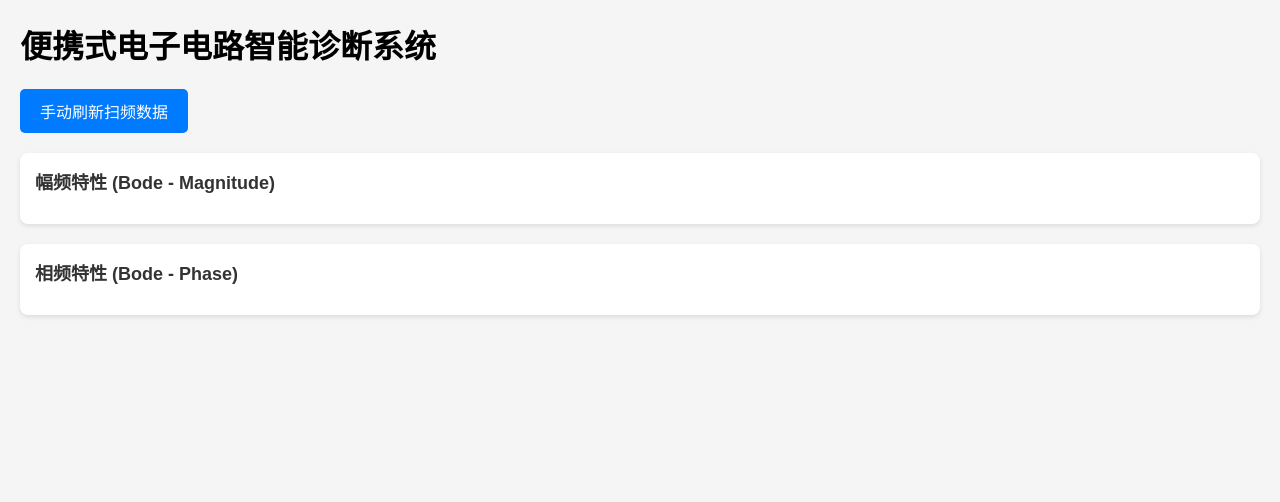
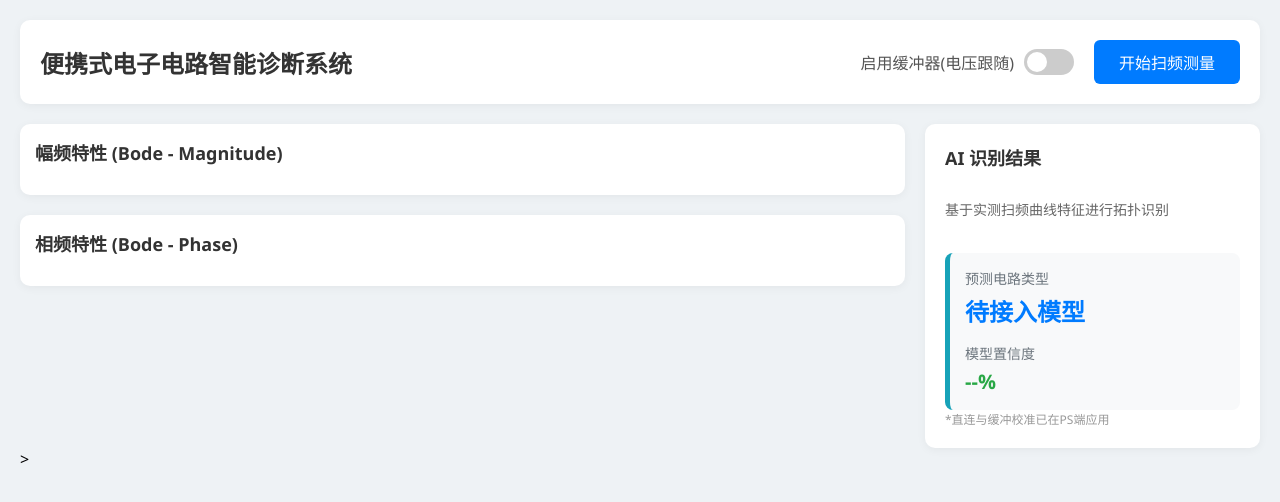
Before and after one commit to xchllll/intergrated_strategies, a Flask app: page / in a window 1280 px wide. Shown: the top 502 px of the page. Run offline with Flask 3, Linux system fonts and the light colour scheme; some libraries are stand-ins or nearby versions.

Commit message:
网页端修改（新增ai端口置信度和电路预测，以及收发信号开关）

```diff
--- a/diagnosis_system/dashboard/app.py
+++ b/diagnosis_system/dashboard/app.py
@@ -1,43 +1,70 @@
 from flask import Flask, render_template, jsonify, request
 from mock_data import get_mock_sweep
+import time
 
 app = Flask(__name__)
 
-# 全局变量，用来存储“最新”的一次扫频数据。
-# 初始状态用假数据填充，保证网页一打开有图看。
-latest_sweep_data = get_mock_sweep()
+# 全局变量存储最近一次处理好的数据（等 T1 接入后会更新这里）
+latest_clean_data = None
+latest_ai_result = None
 
 @app.route('/')
 def index():
-    # 访问网页首页时，返回 HTML 页面
     return render_template('index.html')
 
-@app.route('/api/sweep/latest', methods=['GET'])
-def get_latest():
-    # 网页前端调用这个接口来获取最新的数据画图
-    return jsonify(latest_sweep_data)
+@app.route('/api/start_sweep', methods=['POST'])
+def start_sweep():
+    global latest_clean_data, latest_ai_result
 
+    req_data = request.get_json()
+    use_buffer = req_data.get('use_buffer', False)
+
+    print(f"收到网页指令，开始扫频。缓冲器状态: {use_buffer}")
+
+    # =========================================================
+    # 【硬件与降噪接口区】（T1 负责实现）
+    # 这里将来直接调用 T1 写好的函数（触发硬件 -> 采集 -> 查表校准 -> 降噪）
+    # 返回值必须是标准的 dict: {"freqs": [...], "mag_db": [...], "phase_deg": [...]}
+    # =========================================================
+
+    # 目前用 sleep 模拟硬件耗时，用 mock 数据占位
+    time.sleep(1.5)
+    clean_data = get_mock_sweep()
+
+    # 把干净数据存下来
+    latest_clean_data = clean_data
+
+    # =========================================================
+    # 【AI 接口区】（你负责实现）
+    # 拿到 clean_data 后，等 ML 模型训练好，在这里调用推理。
+    # 预期返回: {"label": "类型", "confidence": 0.95}
+    # =========================================================
+    latest_ai_result = None
+
+    # 把结果打包回传给网页
+    return jsonify({
+        "status": "success",
+        "data": {
+            "freqs": clean_data["freqs"],
+            "mag_db": clean_data["mag_db"],
+            "phase_deg": clean_data["phase_deg"]
+        },
+        "ai": latest_ai_result
+    })
+
+# 备用接口：如果 T1 的代码是完全独立运行的进程，可以通过这个接口推数据
 @app.route('/api/sweep/push', methods=['POST'])
 def push_sweep_data():
-    """
-    为硬件预留的接口：硬件跑完扫频后，通过 POST 请求把 JSON 发到这里。
-    数据结构: {"freqs": [...], "mag_db": [...], "phase_deg": [...]}
-    """
-    global latest_sweep_data
+    global latest_clean_data
     data = request.get_json()
 
-    # 简单的数据校验，确保硬件传来的是对的
     if not data or 'freqs' not in data or 'mag_db' not in data or 'phase_deg' not in data:
-        return jsonify({"status": "error", "msg": "数据格式错误"}), 400
+        return jsonify({"status": "error", "msg": "数据格式错误，必须包含 freqs, mag_db, phase_deg"}), 400
 
-    # 更新内存中的最新数据
-    latest_sweep_data = data
+    latest_clean_data = data
+    print("成功接收到外部(PS侧)推送的干净扫频数据！")
 
-    # （为第二部分 ML 铺垫）在这里，未来我们会调用 common/features.py 提取特征，
-    # 然后调用 ml/infer.py 里的模型进行预测，把结果一起返回。
-
-    return jsonify({"status": "success", "msg": "数据已接收，网页刷新即可看到最新波形"})
+    return jsonify({"status": "success", "msg": "数据已接收"})
 
 if __name__ == '__main__':
-    # host="0.0.0.0" 允许局域网内的其他设备（比如你的 PYNQ 板子）访问这个服务
     app.run(host="0.0.0.0", port=5000, debug=True)
--- a/diagnosis_system/dashboard/static/dashboard.js
+++ b/diagnosis_system/dashboard/static/dashboard.js
@@ -1,48 +1,91 @@
-async function fetchData() {
+// 页面加载时初始化空图表
+document.addEventListener('DOMContentLoaded', () => {
+    drawBode([], [], []);
+});
+
+async function startSweep() {
+    const btn = document.getElementById('start-btn');
+    const isBufferOn = document.getElementById('buffer-toggle').checked;
+
+    // 按钮进入“进行中”状态
+    btn.disabled = true;
+    btn.innerText = "扫频中...";
+    document.getElementById('ai-topo').innerText = "采集中...";
+    document.getElementById('ai-conf').innerText = "--%";
+
     try {
-        // 向后端请求最新数据
-        const response = await fetch('/api/sweep/latest');
-        const data = await response.json();
-        // 拿到数据后，调用画图函数
-        drawBode(data.freqs, data.mag_db, data.phase_deg);
+        // 向后端发起开始指令，并传递缓冲器开关状态
+        const response = await fetch('/api/start_sweep', {
+            method: 'POST',
+            headers: { 'Content-Type': 'application/json' },
+            body: JSON.stringify({ use_buffer: isBufferOn })
+        });
+
+        const resData = await response.json();
+
+        if (resData.status === 'success') {
+            // 1. 画图（严格对应 {"freqs": [], "mag_db": [], "phase_deg": []} 格式）
+            drawBode(resData.data.freqs, resData.data.mag_db, resData.data.phase_deg);
+
+            // 2. 处理 AI 结果
+            if (resData.ai && resData.ai.label) {
+                document.getElementById('ai-topo').innerText = resData.ai.label;
+                document.getElementById('ai-conf').innerText = (resData.ai.confidence * 100).toFixed(1) + "%";
+            } else {
+                // 如果模型还没接入，显示待接入状态
+                document.getElementById('ai-topo').innerText = "模型待接入";
+                document.getElementById('ai-conf').innerText = "等待实测数据训练";
+            }
+        } else {
+            alert("测量失败：" + resData.msg);
+        }
     } catch (error) {
-        console.error("获取数据失败:", error);
-        alert("获取数据失败，请检查后端是否启动！");
+        console.error(error);
+        alert("网络请求失败，请检查后端是否启动。");
+    } finally {
+        // 恢复按钮状态
+        btn.disabled = false;
+        btn.innerText = "开始扫频测量";
     }
 }
 
+// 核心画图函数
 function drawBode(freqs, mag, phase) {
-    // 1. 画幅频图 (Magnitude)
+    // 1. 幅频图
     const magTrace = {
         x: freqs,
         y: mag,
         type: 'scatter',
-        mode: 'lines',
-        name: '增益',
+        mode: 'lines+markers',
+        marker: {size: 3}, // 加入圆点表示 240 个离散实测点
         line: { color: '#1f77b4', width: 2 }
     };
     const magLayout = {
-        xaxis: { type: 'log', title: '频率 (Hz)' }, // 注意：x轴是对数坐标
-        yaxis: { title: '增益 (dB)' },
-        margin: { t: 20, b: 40, l: 50, r: 20 },
-        height: 300
+        xaxis: { type: 'log', title: '频率 (Hz)', gridcolor: '#eee' },
+        yaxis: { title: '增益 (dB)', gridcolor: '#eee' },
+        margin: { t: 10, b: 40, l: 50, r: 20 },
+        height: 260,
+        plot_bgcolor: 'transparent',
+        paper_bgcolor: 'transparent'
     };
     Plotly.react('mag-plot', [magTrace], magLayout);
 
-    // 2. 画相频图 (Phase)
+    // 2. 相频图
     const phaseTrace = {
         x: freqs,
         y: phase,
         type: 'scatter',
-        mode: 'lines',
-        name: '相位',
+        mode: 'lines+markers',
+        marker: {size: 3},
         line: { color: '#ff7f0e', width: 2 }
     };
     const phaseLayout = {
-        xaxis: { type: 'log', title: '频率 (Hz)' },
-        yaxis: { title: '相位 (度)' },
-        margin: { t: 20, b: 40, l: 50, r: 20 },
-        height: 300
+        xaxis: { type: 'log', title: '频率 (Hz)', gridcolor: '#eee' },
+        yaxis: { title: '相位 (度)', gridcolor: '#eee' },
+        margin: { t: 10, b: 40, l: 50, r: 20 },
+        height: 260,
+        plot_bgcolor: 'transparent',
+        paper_bgcolor: 'transparent'
     };
     Plotly.react('phase-plot', [phaseTrace], phaseLayout);
 }
--- a/diagnosis_system/dashboard/templates/index.html
+++ b/diagnosis_system/dashboard/templates/index.html
@@ -2,40 +2,85 @@
 <html lang="zh-CN">
 <head>
     <meta charset="UTF-8">
-    <title>电路智能诊断系统 V1</title>
-    <!-- 引入本地刚刚下载的 Plotly 画图工具 -->
+    <title>便携式电子电路智能诊断系统</title>
     <script src="/static/plotly.min.js"></script>
     <style>
-        body { font-family: sans-serif; margin: 20px; background: #f5f5f5; }
-        .container { display: flex; flex-direction: column; gap: 20px; }
-        .chart-box { background: white; padding: 15px; border-radius: 8px; box-shadow: 0 2px 5px rgba(0,0,0,0.1); }
+        body { font-family: 'Segoe UI', Tahoma, Geneva, Verdana, sans-serif; margin: 0; padding: 20px; background: #eef2f5; }
+        .header { display: flex; justify-content: space-between; align-items: center; background: #fff; padding: 20px; border-radius: 10px; box-shadow: 0 2px 10px rgba(0,0,0,0.05); margin-bottom: 20px; }
+        h1 { margin: 0; color: #333; font-size: 24px; }
+
+        .control-panel { display: flex; align-items: center; gap: 20px; }
+        button { padding: 10px 25px; font-size: 16px; cursor: pointer; background: #007bff; color: white; border: none; border-radius: 6px; transition: 0.3s; }
+        button:hover { background: #0056b3; }
+        button:disabled { background: #ccc; cursor: not-allowed; }
+
+        /* 缓冲器开关样式 */
+        .switch-container { display: flex; align-items: center; gap: 10px; font-size: 16px; color: #555; }
+        .switch { position: relative; display: inline-block; width: 50px; height: 26px; }
+        .switch input { opacity: 0; width: 0; height: 0; }
+        .slider { position: absolute; cursor: pointer; top: 0; left: 0; right: 0; bottom: 0; background-color: #ccc; transition: .4s; border-radius: 26px; }
+        .slider:before { position: absolute; content: ""; height: 20px; width: 20px; left: 3px; bottom: 3px; background-color: white; transition: .4s; border-radius: 50%; }
+        input:checked + .slider { background-color: #28a745; }
+        input:checked + .slider:before { transform: translateX(24px); }
+
+        .main-content { display: flex; gap: 20px; }
+        .chart-section { flex: 3; display: flex; flex-direction: column; gap: 20px; }
+        .chart-box { background: white; padding: 15px; border-radius: 10px; box-shadow: 0 2px 10px rgba(0,0,0,0.05); }
         h2 { margin-top: 0; font-size: 18px; color: #333; }
-        button { padding: 10px 20px; font-size: 16px; cursor: pointer; background: #007bff; color: white; border: none; border-radius: 5px; }
-        button:hover { background: #0056b3; }
+
+        /* AI 结果面板 */
+        .ai-section { flex: 1; background: white; padding: 20px; border-radius: 10px; box-shadow: 0 2px 10px rgba(0,0,0,0.05); display: flex; flex-direction: column; }
+        .ai-result { margin-top: 20px; padding: 15px; background: #f8f9fa; border-radius: 8px; border-left: 5px solid #17a2b8; }
+        .ai-label { color: #6c757d; font-size: 14px; margin-bottom: 5px; }
+        .ai-value { font-size: 24px; font-weight: bold; color: #007bff; margin-bottom: 15px; }
+        .conf-value { font-size: 20px; font-weight: bold; color: #28a745; }
     </style>
 </head>
 <body>
+    <div class="header">
         <h1>便携式电子电路智能诊断系统</h1>
-    <button onclick="fetchData()">手动刷新扫频数据</button>
+        <div class="control-panel">
+            <div class="switch-container">
+                <span>启用缓冲器(电压跟随)</span>
+                <label class="switch">
+                    <input type="checkbox" id="buffer-toggle">
+                    <span class="slider"></span>
+                </label>
+            </div>
+            <button id="start-btn" onclick="startSweep()">开始扫频测量</button>
+        </div>
+    </div>
 
-    <div class="container" style="margin-top: 20px;">
-        <!-- 幅频图画板 -->
+    <div class="main-content">
+        <!-- 双图区 -->
+        <div class="chart-section">
             <div class="chart-box">
                 <h2>幅频特性 (Bode - Magnitude)</h2>
                 <div id="mag-plot"></div>
             </div>
-        <!-- 相频图画板 -->
             <div class="chart-box">
                 <h2>相频特性 (Bode - Phase)</h2>
                 <div id="phase-plot"></div>
             </div>
         </div>
 
-    <!-- 引入刚刚建好的 JavaScript 画图逻辑 -->
+        <!-- AI 识别结果面板 -->
+        <div class="ai-section">
+            <h2>AI 识别结果</h2>
+            <p style="color:#666; font-size:14px;">基于实测扫频曲线特征进行拓扑识别</p>
+            <div class="ai-result">
+                <div class="ai-label">预测电路类型</div>
+                <div class="ai-value" id="ai-topo">待接入模型</div>
+
+                <div class="ai-label">模型置信度</div>
+                <div class="conf-value" id="ai-conf">--%</div>
+            </div>
+            <div style="margin-top:auto; font-size:12px; color:#999;">
+                *直连与缓冲校准已在PS端应用
+            </div>
+        </div>
+    </div>
+
     <script src="/static/dashboard.js"></script>
-    <script>
-        // 页面加载完自动获取一次数据画图
-        window.onload = fetchData;
-    </script>
 </body>
-</html>
+</html>>
```
Lines whose indentation alone changed are shown as unchanged.
